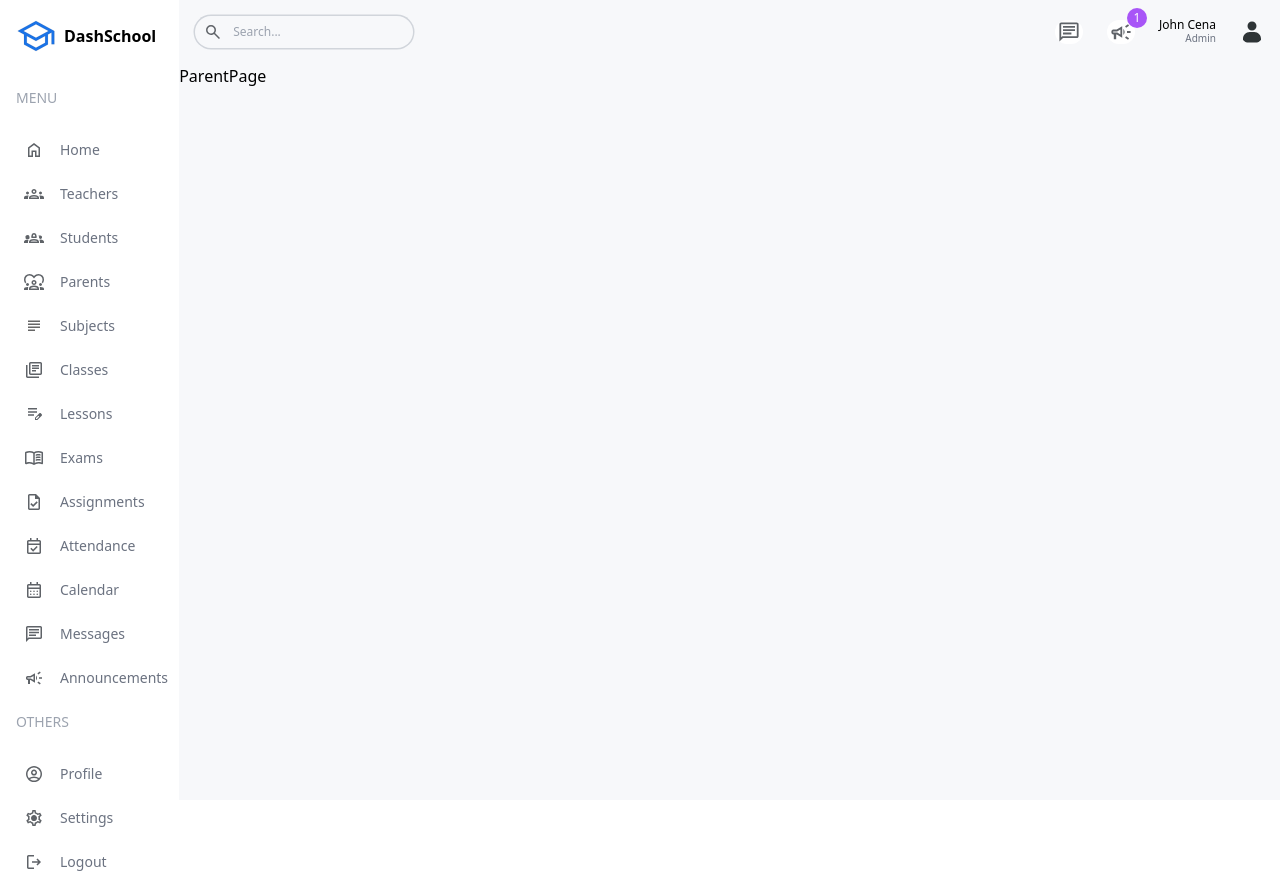
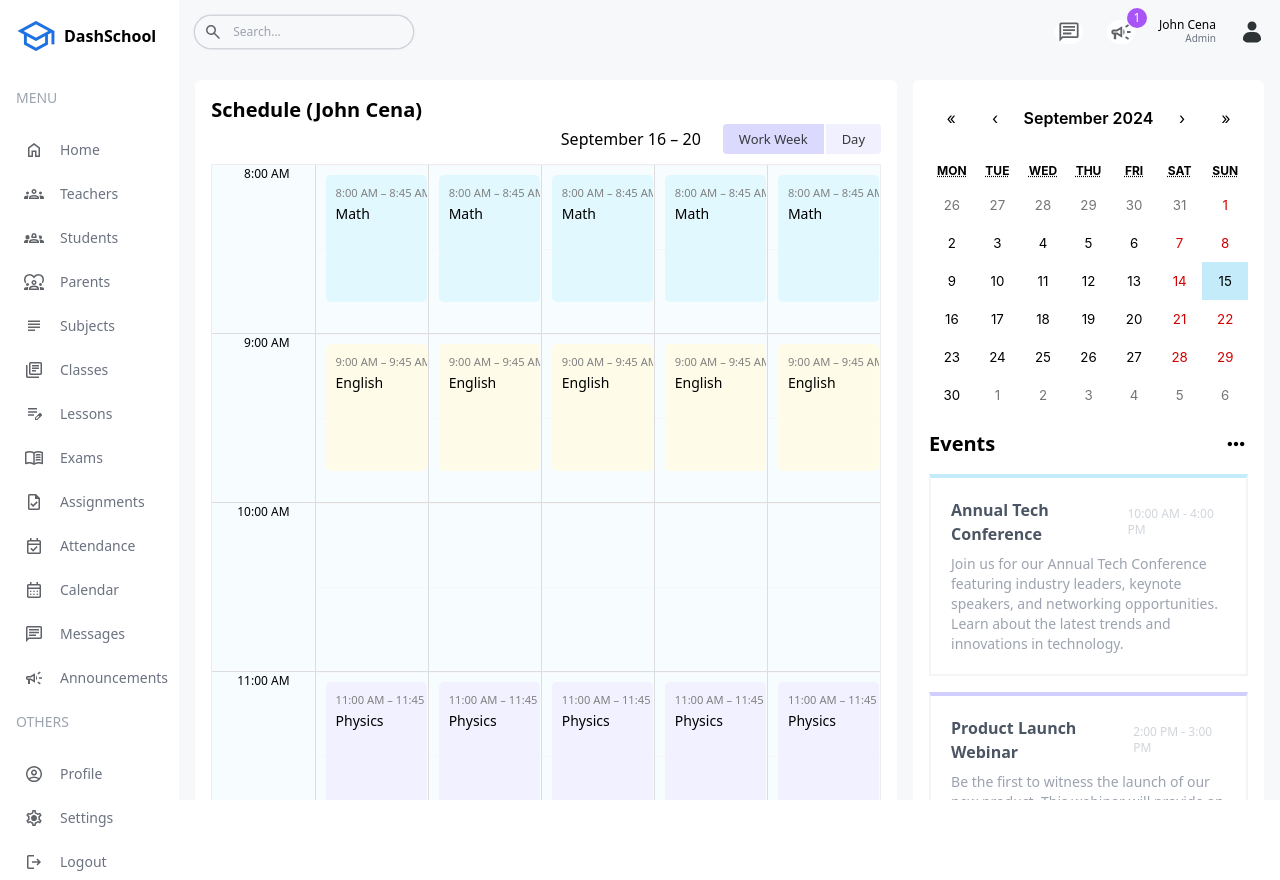
Before and after one commit to lanangksma/school_management_dashboard_nextjs14, a Next.js app: page /parent in a window 1280 px wide. Built offline with nearby package versions, Linux system fonts and the light colour scheme.

Commit message:
finish Parent dashboard page

```diff
--- a/src/app/(dashboard)/parent/page.tsx
+++ b/src/app/(dashboard)/parent/page.tsx
@@ -1,9 +1,23 @@
 import React from 'react';
+import EventCalendar from "@/components/EventCalendar";
+import Announcements from "@/components/Announcements";
+import BigCalendar from "@/components/BigCalendar";
 
 const ParentPage = () => {
     return (
-        <div>
-            ParentPage
+        <div className="p-4 flex gap-4 flex-col xl:flex-row">
+            {/* LEFT */}
+            <div className="w-full xl:w-2/3">
+                <div className="h-full bg-white p-4 rounded-md">
+                    <h1 className="text-xl font-semibold">Schedule (John Cena)</h1>
+                    <BigCalendar/>
+                </div>
+            </div>
+            {/* RIGHT */}
+            <div className="w-full xl:w-1/3 flex flex-col gap-8">
+                <EventCalendar/>
+                <Announcements/>
+            </div>
         </div>
     );
 };
--- a/src/app/(dashboard)/teacher/page.tsx
+++ b/src/app/(dashboard)/teacher/page.tsx
@@ -9,7 +9,7 @@
             {/* LEFT */}
             <div className="w-full xl:w-2/3">
                 <div className="h-full bg-white p-4 rounded-md">
-                    <h1 className="text-xl font-semibold">Schedule (4A)</h1>
+                    <h1 className="text-xl font-semibold">Schedule</h1>
                     <BigCalendar/>
                 </div>
             </div>
```
